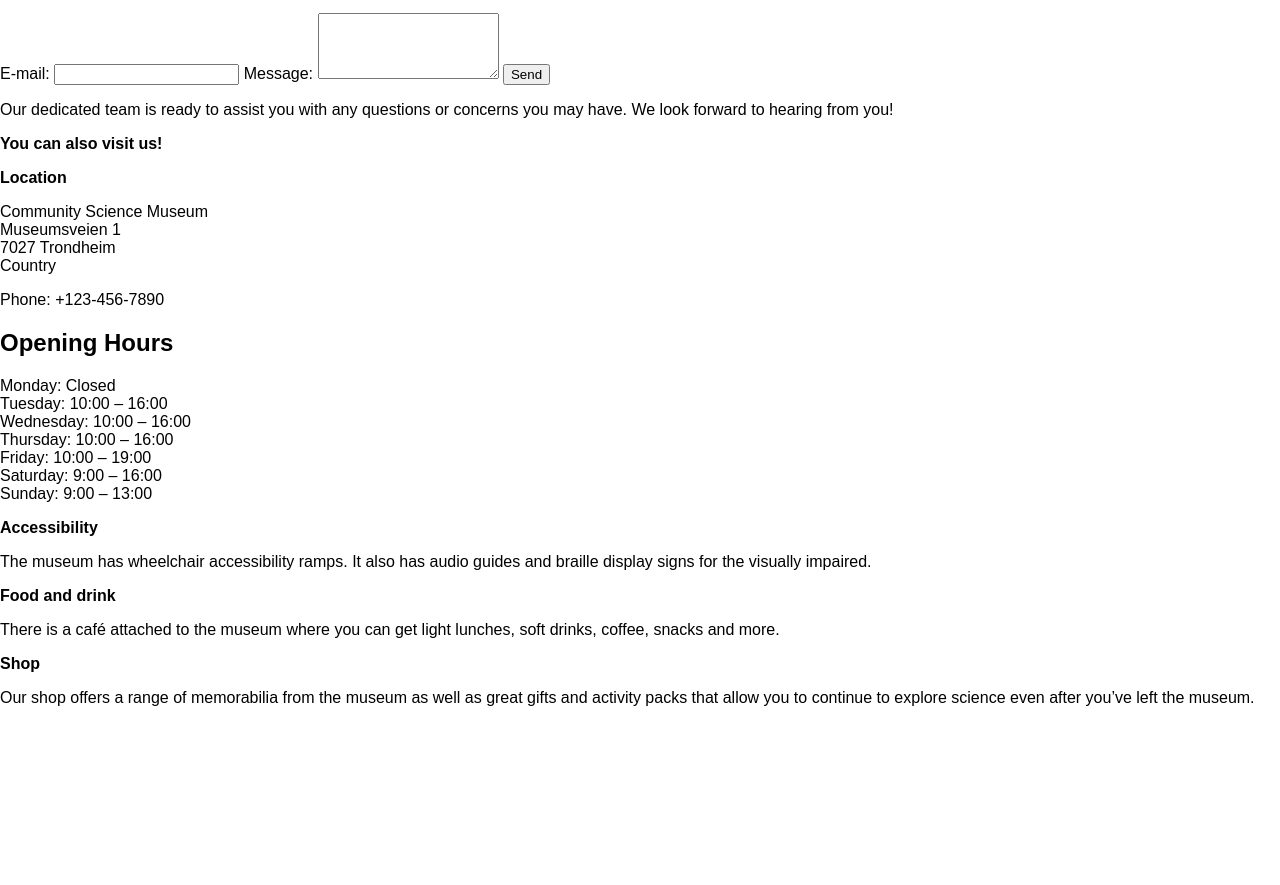
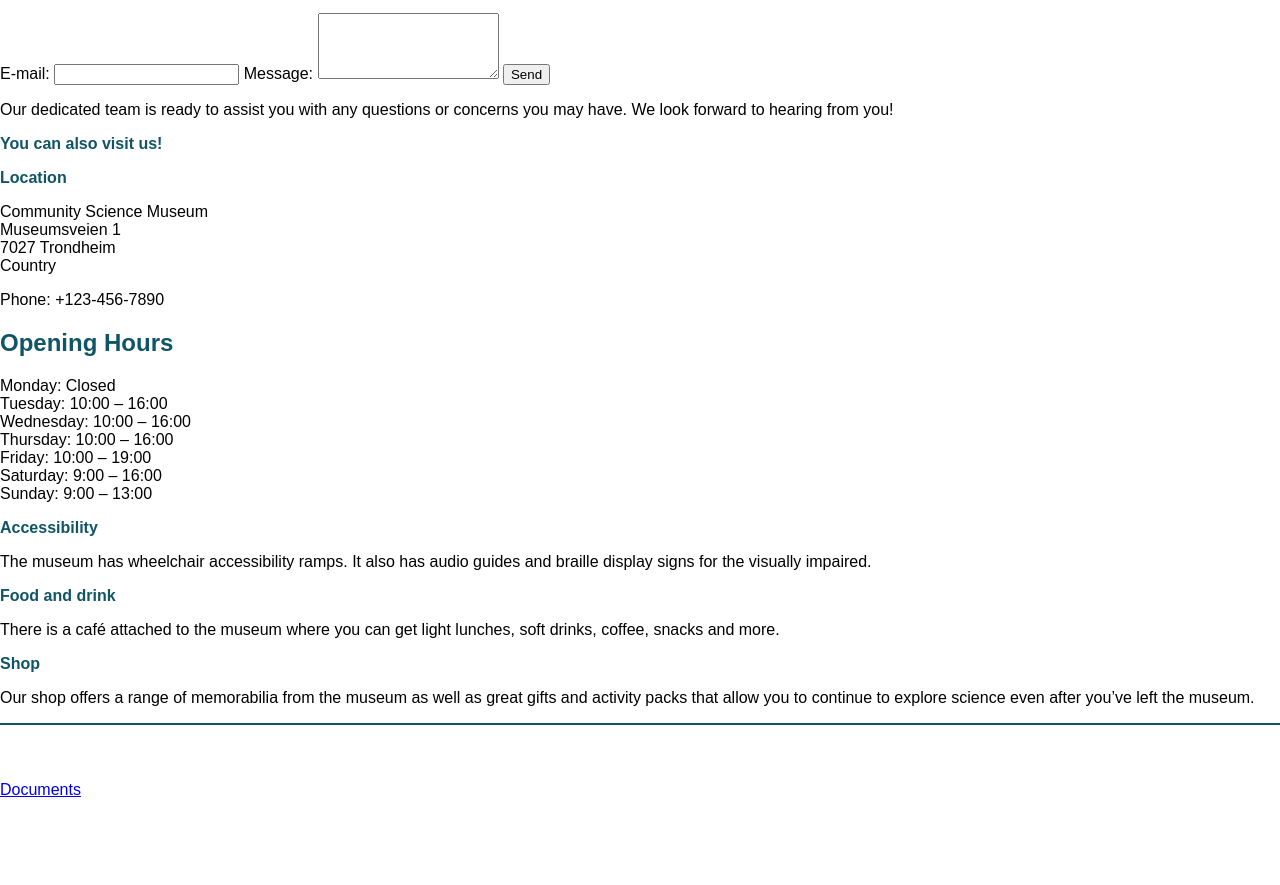
Before and after one commit to Mariengs/SemesterProject1, a plain HTML site: page contact.html in a window 1280 px wide. Shown: the part 301-1186 px from the top of the page. Before the commit the page ends 1024 px from the top, so only its background shows below. Drawn offline with Linux system fonts and the light colour scheme.

Commit message:
h1, h2, b

```diff
--- a/CSS/contact.css
+++ b/CSS/contact.css
@@ -5,6 +5,10 @@ body {
 
 p {
     font-size: 16px;
+}
+
+h1, h2, b {
+    color: #0F5565;
 }
 
 header {
@@ -66,3 +70,12 @@ header::after {
     padding: 8px;
     margin: 20px;
 }
+
+
+
+footer {
+    border-top: 2px solid #0F5565;
+    padding-top: 40px;
+    height: 120px;
+    max-width: 100%;
+}
--- a/CSS/contribution.css
+++ b/CSS/contribution.css
@@ -5,6 +5,10 @@ body {
 
 p {
     font-size: 16px;
+}
+
+h1, h2, b {
+    color: #0F5565;
 }
 
 header {
@@ -67,3 +71,10 @@ header::after {
     padding: 8px;
     margin: 20px;
 }
+
+footer {
+    border-top: 2px solid #0F5565;
+    padding-top: 40px;
+    height: 120px;
+    max-width: 100%;
+}
--- a/CSS/document.css
+++ b/CSS/document.css
@@ -5,6 +5,10 @@ body {
 
 p {
     font-size: 16px;
+}
+
+h1, h2, b {
+    color: #0F5565;
 }
 
 header {
@@ -67,3 +71,10 @@ header::after {
     padding: 8px;
     margin: 20px;
 }
+
+footer {
+    border-top: 2px solid #0F5565;
+    padding-top: 40px;
+    height: 120px;
+    max-width: 100%;
+}
--- a/CSS/exhibitions.css
+++ b/CSS/exhibitions.css
@@ -5,6 +5,9 @@ body {
 
 p {
     font-size: 16px;
+}
+h1, h2, b {
+    color: #0F5565;
 }
 
 header {
@@ -108,3 +111,10 @@ img {
         font-size: 24px;
     }
 }
+
+footer {
+    border-top: 2px solid #0F5565;
+    padding-top: 40px;
+    height: 120px;
+    max-width: 100%;
+}
--- a/CSS/index.css
+++ b/CSS/index.css
@@ -5,6 +5,10 @@ body {
 
 p {
     font-size: 16px;
+}
+
+h1, h2, b {
+    color: #0F5565;
 }
 
 header {
@@ -111,6 +115,4 @@ footer {
     padding-top: 40px;
     height: 120px;
     max-width: 100%;
-
-
 }
--- a/contact.html
+++ b/contact.html
@@ -62,6 +62,8 @@
         <p><b>Shop</b></p>
         <p>Our shop offers a range of memorabilia from the museum as well as great gifts and activity packs that allow you to continue to explore science even after you’ve left the museum.</p>
     </main>
-
+    <footer>
+        <p><a href="documents.html">Documents</a></p>
+    </footer>
 </body>
 </html>
```
Also changed, not shown: contribution.html (+3 -1 lines), documents.html (+3 -3 lines), exhibitions.html (+3 -0 lines), index.html (+0 -3 lines).
